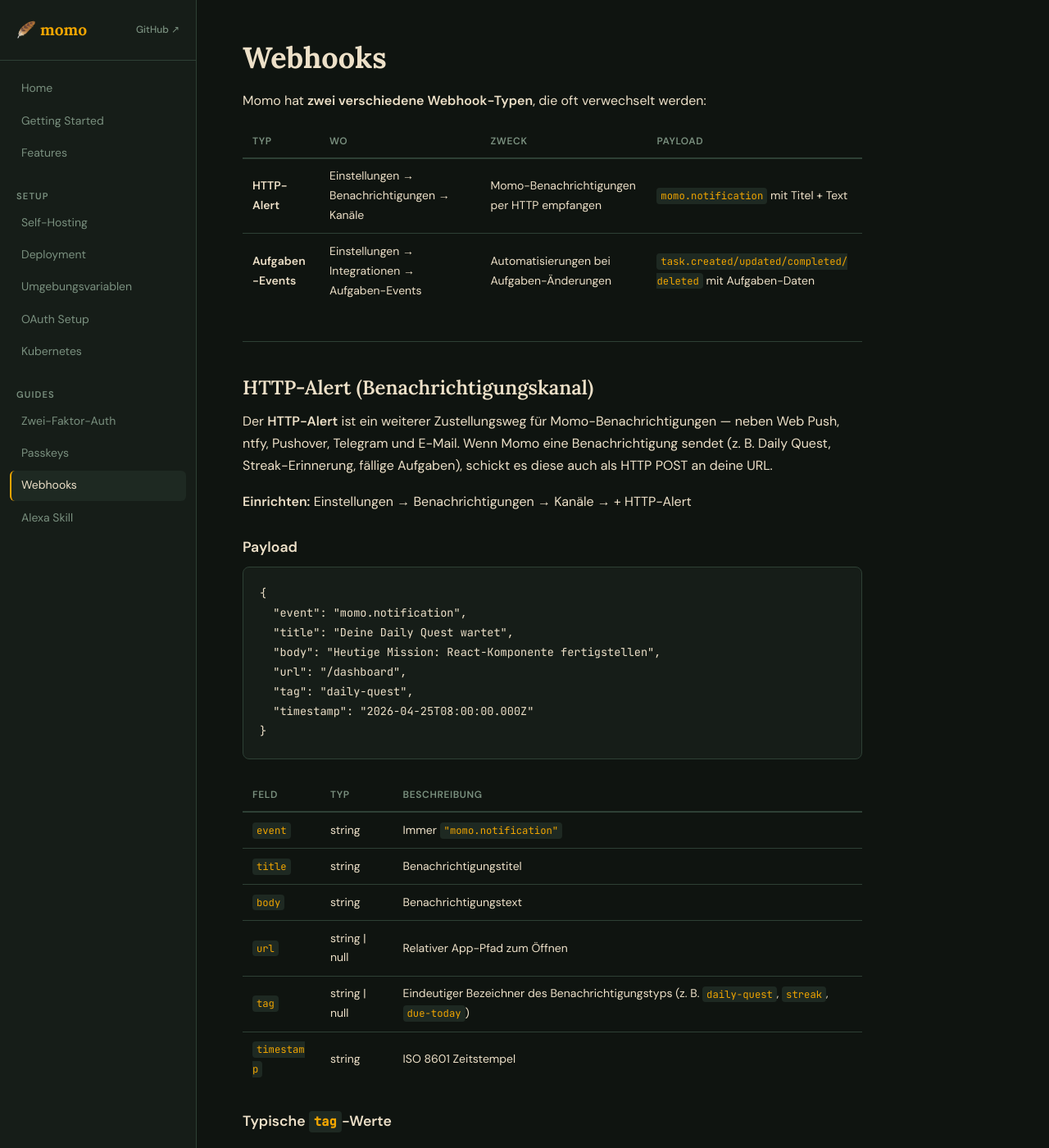
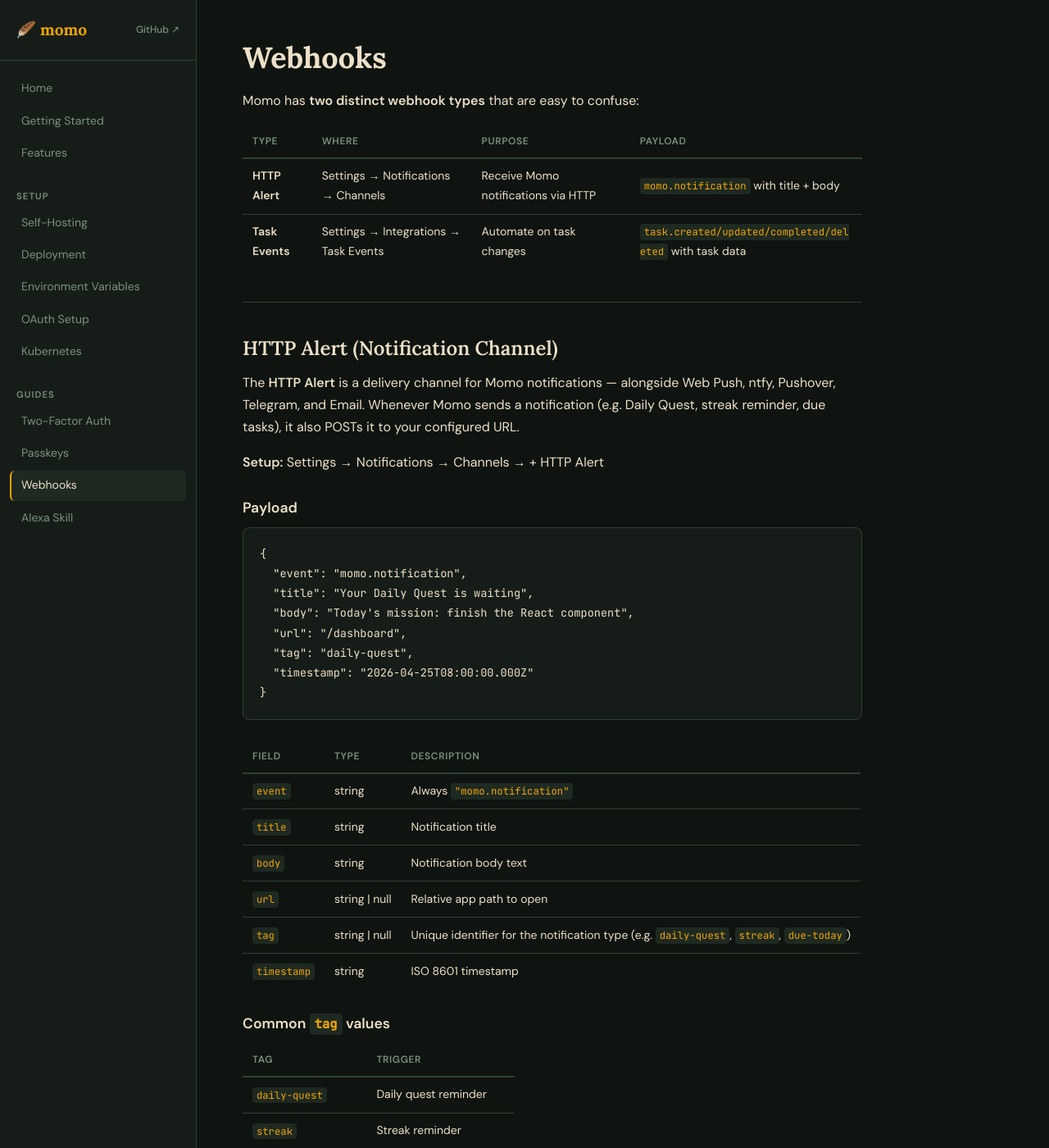
Before and after one commit to jp1337/momo, a Jekyll site: the page built from docs-site/webhooks.md, in a window 1280 px wide and 1400 px high. Shown: the whole window at 82% size. Built offline with Jekyll 4.4.1, drawn with Linux system fonts in a browser that asks for light colours; some of the changed text lies outside the part shown.

Commit message:
docs: translate docs site to English
All German content removed from the user-facing docs site:
- webhooks.md: full translation (was entirely German)
- index.md: front matter title/description translated
- _config.yml: title, description, lang: de → en
- default.html: nav labels "Umgebungsvariablen" → "Environment
  Variables", "Zwei-Faktor-Auth" → "Two-Factor Auth"; footer
  quote translated

All other pages (getting-started, features, self-hosting, deployment,
environment-variables, oauth-setup, kubernetes, two-factor-auth,
passkeys, alexa-skill) were already in English.

Co-Authored-By: Claude Sonnet 4.6 <noreply@anthropic.com>

````diff
--- a/docs-site/_config.yml
+++ b/docs-site/_config.yml
@@ -1,7 +1,7 @@
-title: Momo – Aufgabenverwaltung für Prokrastination & ADHS
+title: Momo – Task Management for Procrastination & ADHD
 description: >-
-  Kostenlose, open-source Aufgaben-App für Menschen mit Prokrastination und ADHS.
-  Daily Quest, Gamification, Habit Tracker, Streaks, Fokus-Modus — selbst-hostbar mit Docker.
+  Free, open-source task app for people with procrastination and ADHD.
+  Daily Quest, gamification, habit tracker, streaks, focus mode — self-hostable with Docker.
 baseurl: "/momo"
 url: "https://jp1337.github.io"
 
@@ -9,7 +9,7 @@ author:
   name: jp1337
   url: https://github.com/jp1337
 
-lang: de
+lang: en
 timezone: Europe/Berlin
 
 # jekyll-seo-tag
--- a/docs-site/_layouts/default.html
+++ b/docs-site/_layouts/default.html
@@ -67,7 +67,7 @@
         </a>
         <a href="{{ '/environment-variables' | relative_url }}"
            class="nav-link {% if page.url contains 'environment-variables' %}active{% endif %}">
-          Umgebungsvariablen
+          Environment Variables
         </a>
         <a href="{{ '/oauth-setup' | relative_url }}"
            class="nav-link {% if page.url contains 'oauth-setup' %}active{% endif %}">
@@ -83,7 +83,7 @@
       <div class="nav-section">
         <a href="{{ '/two-factor-auth' | relative_url }}"
            class="nav-link {% if page.url contains 'two-factor-auth' %}active{% endif %}">
-          Zwei-Faktor-Auth
+          Two-Factor Auth
         </a>
         <a href="{{ '/passkeys' | relative_url }}"
            class="nav-link {% if page.url contains 'passkeys' %}active{% endif %}">
@@ -108,7 +108,7 @@
 
       <footer class="page-footer">
         <p>Momo – <em>Steal your time back.</em> · MIT License · <a href="https://github.com/jp1337/momo" target="_blank" rel="noopener">GitHub</a> · <a href="https://momotask.app">momotask.app</a></p>
-        <p class="footer-quote">Benannt nach Momo von Michael Ende. Für alle, deren Graue Herren ihre Zeit stehlen.</p>
+        <p class="footer-quote">Named after Momo by Michael Ende — for everyone whose Grey Gentlemen are stealing their time.</p>
       </footer>
     </main>
 
--- a/docs-site/webhooks.md
+++ b/docs-site/webhooks.md
@@ -1,62 +1,62 @@
 ---
 layout: default
 title: Webhooks
-description: Momo hat zwei verschiedene Webhook-Typen — HTTP-Alert für Benachrichtigungen und Aufgaben-Events für Automatisierungen. Diese Seite erklärt beide mit Payload-Beispielen und Code-Snippets.
+description: Momo has two distinct webhook types — HTTP Alert for notifications and Task Events for automation. This page explains both with payload examples and code snippets.
 ---
 
 # Webhooks
 
-Momo hat **zwei verschiedene Webhook-Typen**, die oft verwechselt werden:
+Momo has **two distinct webhook types** that are easy to confuse:
 
-| Typ | Wo | Zweck | Payload |
+| Type | Where | Purpose | Payload |
 |---|---|---|---|
-| **HTTP-Alert** | Einstellungen → Benachrichtigungen → Kanäle | Momo-Benachrichtigungen per HTTP empfangen | `momo.notification` mit Titel + Text |
-| **Aufgaben-Events** | Einstellungen → Integrationen → Aufgaben-Events | Automatisierungen bei Aufgaben-Änderungen | `task.created/updated/completed/deleted` mit Aufgaben-Daten |
+| **HTTP Alert** | Settings → Notifications → Channels | Receive Momo notifications via HTTP | `momo.notification` with title + body |
+| **Task Events** | Settings → Integrations → Task Events | Automate on task changes | `task.created/updated/completed/deleted` with task data |
 
 ---
 
-## HTTP-Alert (Benachrichtigungskanal)
+## HTTP Alert (Notification Channel)
 
-Der **HTTP-Alert** ist ein weiterer Zustellungsweg für Momo-Benachrichtigungen — neben Web Push, ntfy, Pushover, Telegram und E-Mail. Wenn Momo eine Benachrichtigung sendet (z. B. Daily Quest, Streak-Erinnerung, fällige Aufgaben), schickt es diese auch als HTTP POST an deine URL.
+The **HTTP Alert** is a delivery channel for Momo notifications — alongside Web Push, ntfy, Pushover, Telegram, and Email. Whenever Momo sends a notification (e.g. Daily Quest, streak reminder, due tasks), it also POSTs it to your configured URL.
 
-**Einrichten:** Einstellungen → Benachrichtigungen → Kanäle → + HTTP-Alert
+**Setup:** Settings → Notifications → Channels → + HTTP Alert
 
 ### Payload
 
 ```json
 {
   "event": "momo.notification",
-  "title": "Deine Daily Quest wartet",
-  "body": "Heutige Mission: React-Komponente fertigstellen",
+  "title": "Your Daily Quest is waiting",
+  "body": "Today's mission: finish the React component",
   "url": "/dashboard",
   "tag": "daily-quest",
   "timestamp": "2026-04-25T08:00:00.000Z"
 }
 ```
 
-| Feld | Typ | Beschreibung |
+| Field | Type | Description |
 |---|---|---|
-| `event` | string | Immer `"momo.notification"` |
-| `title` | string | Benachrichtigungstitel |
-| `body` | string | Benachrichtigungstext |
-| `url` | string \| null | Relativer App-Pfad zum Öffnen |
-| `tag` | string \| null | Eindeutiger Bezeichner des Benachrichtigungstyps (z. B. `daily-quest`, `streak`, `due-today`) |
-| `timestamp` | string | ISO 8601 Zeitstempel |
+| `event` | string | Always `"momo.notification"` |
+| `title` | string | Notification title |
+| `body` | string | Notification body text |
+| `url` | string \| null | Relative app path to open |
+| `tag` | string \| null | Unique identifier for the notification type (e.g. `daily-quest`, `streak`, `due-today`) |
+| `timestamp` | string | ISO 8601 timestamp |
 
-### Typische `tag`-Werte
+### Common `tag` values
 
-| Tag | Auslöser |
+| Tag | Trigger |
 |---|---|
-| `daily-quest` | Tägliche Quest-Erinnerung |
-| `streak` | Streak-Erinnerung |
-| `due-today` | Aufgaben heute fällig |
-| `overdue` | Überfällige Aufgaben |
-| `recurring-due` | Wiederkehrende Aufgaben fällig |
-| `weekly-review` | Wöchentlicher Rückblick |
-| `morning-briefing` | Morgen-Zusammenfassung |
-| `achievement` | Errungenschaft freigeschaltet |
+| `daily-quest` | Daily quest reminder |
+| `streak` | Streak reminder |
+| `due-today` | Tasks due today |
+| `overdue` | Overdue tasks |
+| `recurring-due` | Recurring tasks due |
+| `weekly-review` | Weekly review summary |
+| `morning-briefing` | Morning digest |
+| `achievement` | Achievement unlocked |
 
-### Beispiel: Home Assistant
+### Example: Home Assistant
 
 ```yaml
 # configuration.yaml
@@ -67,7 +67,7 @@ rest_command:
     content_type: "application/json"
 
 automation:
-  - alias: "Momo Benachrichtigung als Notification"
+  - alias: "Momo Notification → Mobile"
     trigger:
       platform: webhook
       webhook_id: momo-alert
@@ -78,28 +78,28 @@ automation:
         message: "{{ trigger.json.body }}"
 ```
 
-### Beispiel: n8n / Zapier
+### Example: n8n / Zapier
 
-Füge einen **Webhook-Trigger** hinzu und nutze `{{ $json.title }}` und `{{ $json.body }}` als Eingabe für weitere Aktionen.
+Add a **Webhook Trigger** node and use `{{ $json.title }}` and `{{ $json.body }}` as inputs for further actions.
 
 ---
 
-## Aufgaben-Events (Outbound Webhooks)
+## Task Events (Outbound Webhooks)
 
-Die **Aufgaben-Events** sind für Automatisierungen. Momo sendet strukturierte JSON-Events an deine konfigurierten Endpunkte, wenn sich Aufgaben ändern — unabhängig von Benachrichtigungseinstellungen.
+**Task Events** are for automation. Momo sends structured JSON events to your configured endpoints whenever tasks change — independent of notification settings.
 
-**Einrichten:** Einstellungen → Integrationen → Aufgaben-Events → + Endpunkt hinzufügen
+**Setup:** Settings → Integrations → Task Events → + Add Endpoint
 
-Du kannst bis zu **10 Endpunkte** konfigurieren, jeden mit eigenem Signing-Secret und Event-Filter.
+You can configure up to **10 endpoints**, each with its own signing secret and event filter.
 
 ### Events
 
-| Event | Auslöser |
+| Event | Trigger |
 |---|---|
-| `task.created` | Aufgabe wurde erstellt |
-| `task.updated` | Aufgabe wurde bearbeitet |
-| `task.completed` | Aufgabe wurde abgehakt |
-| `task.deleted` | Aufgabe wurde gelöscht |
+| `task.created` | A task was created |
+| `task.updated` | A task was edited |
+| `task.completed` | A task was checked off |
+| `task.deleted` | A task was deleted |
 
 ### Payload
 
@@ -109,7 +109,7 @@ Du kannst bis zu **10 Endpunkte** konfigurieren, jeden mit eigenem Signing-Secre
   "timestamp": "2026-04-25T14:32:00.000Z",
   "task": {
     "id": "550e8400-e29b-41d4-a716-446655440000",
-    "title": "React-Komponente fertigstellen",
+    "title": "Finish the React component",
     "type": "TASK",
     "priority": "HIGH",
     "topicId": "3fa85f64-5717-4562-b3fc-2c963f66afa6",
@@ -120,50 +120,50 @@ Du kannst bis zu **10 Endpunkte** konfigurieren, jeden mit eigenem Signing-Secre
 }
 ```
 
-| Feld | Typ | Beschreibung |
+| Field | Type | Description |
 |---|---|---|
 | `event` | string | `task.created` / `task.updated` / `task.completed` / `task.deleted` |
-| `timestamp` | string | ISO 8601 Zeitstempel des Events |
-| `task.id` | string | UUID der Aufgabe |
-| `task.title` | string | Aufgabentitel |
-| `task.type` | string | `TASK` oder `RECURRING` |
-| `task.priority` | string | `LOW`, `MEDIUM`, `HIGH` oder `URGENT` |
-| `task.topicId` | string \| null | UUID des zugehörigen Themas |
-| `task.dueDate` | string \| null | Fälligkeitsdatum (`YYYY-MM-DD`) |
-| `task.completedAt` | string \| null | Abschlusszeitpunkt (ISO 8601), nur bei `task.completed` |
-| `task.createdAt` | string | Erstellungszeitpunkt (ISO 8601) |
+| `timestamp` | string | ISO 8601 event timestamp |
+| `task.id` | string | Task UUID |
+| `task.title` | string | Task title |
+| `task.type` | string | `TASK` or `RECURRING` |
+| `task.priority` | string | `LOW`, `MEDIUM`, `HIGH`, or `URGENT` |
+| `task.topicId` | string \| null | UUID of the associated topic |
+| `task.dueDate` | string \| null | Due date (`YYYY-MM-DD`) |
+| `task.completedAt` | string \| null | Completion timestamp (ISO 8601), only on `task.completed` |
+| `task.createdAt` | string | Creation timestamp (ISO 8601) |
 
-### Beispiel: n8n Workflow
+### Example: n8n Workflow
 
 ```
 Webhook Trigger (POST /webhook/momo)
   → IF event == "task.completed"
-    → HTTP Request → Notion API (Seite aktualisieren)
-    → Slack Message → #erledigt
+    → HTTP Request → Notion API (update page)
+    → Slack Message → #done
 ```
 
-### Beispiel: Zapier
+### Example: Zapier
 
 1. Trigger: **Webhooks by Zapier → Catch Hook**
-2. Kopiere die Zapier-URL in Momo als Endpunkt-URL
-3. Wähle die Events die dich interessieren (oder alle)
-4. Action: z. B. Zeile in Google Sheets erstellen, Trello-Karte bewegen, etc.
+2. Copy the Zapier URL into Momo as the endpoint URL
+3. Select the events you care about (or all of them)
+4. Action: e.g. add a row to Google Sheets, move a Trello card, etc.
 
 ---
 
-## Signierung (HMAC-SHA256)
+## Request Signing (HMAC-SHA256)
 
-Beide Webhook-Typen unterstützen optionale **Request-Signierung** zur Verifizierung der Herkunft.
+Both webhook types support optional **request signing** to verify the origin of incoming requests.
 
-Wenn ein Signing-Secret konfiguriert ist, enthält jede Anfrage den Header:
+When a signing secret is configured, every request includes the header:
 
 ```
 X-Momo-Signature: sha256=<hex-digest>
 ```
 
-Der Digest wird berechnet als HMAC-SHA256 über den **rohen JSON-Body** mit deinem Secret als Schlüssel.
+The digest is computed as HMAC-SHA256 over the **raw JSON body** using your secret as the key.
 
-### Verifikation in verschiedenen Sprachen
+### Verification examples
 
 **Node.js / TypeScript:**
 ```typescript
@@ -202,31 +202,31 @@ function verifyMomoSignature(string $body, string $secret, string $header): bool
 }
 ```
 
-> **Wichtig:** Immer den rohen Request-Body vor dem JSON-Parsen für die Signaturberechnung verwenden. Und `timingSafeEqual` / `compare_digest` / `hash_equals` nutzen — keine einfachen String-Vergleiche (Timing-Attack-Schutz).
+> **Important:** Always use the raw request body *before* JSON-parsing for signature verification. Use `timingSafeEqual` / `compare_digest` / `hash_equals` — never a plain string comparison (timing attack protection).
 
 ---
 
-## Unterschied auf einen Blick
+## At a Glance
 
 ```
-Momo sendet eine Benachrichtigung
+Momo sends a notification
   │
-  ├── Web Push (Browser)
+  ├── Web Push (browser)
   ├── ntfy.sh
   ├── Pushover
   ├── Telegram
-  ├── E-Mail
-  └── HTTP-Alert ← Benachrichtigungs-Webhook
+  ├── Email
+  └── HTTP Alert  ← notification webhook
         Payload: { event: "momo.notification", title, body, ... }
 
-Aufgabe wird abgehakt
+A task is checked off
   │
-  └── Aufgaben-Events Webhook ← Outbound Webhook
+  └── Task Events webhook  ← outbound webhook
         Payload: { event: "task.completed", task: { id, title, ... } }
 ```
 
-## Siehe auch
+## See also
 
-- [Features — Benachrichtigungen](/momo/features#benachrichtigungen)
-- [Features — Integrationen](/momo/features#integrationen)
+- [Features — Notifications](/momo/features#notifications)
+- [Features — Integrations](/momo/features#integrations)
 - [Getting Started](/momo/getting-started)
````
Also changed, not shown: docs-site/index.md (+4 -4 lines).
